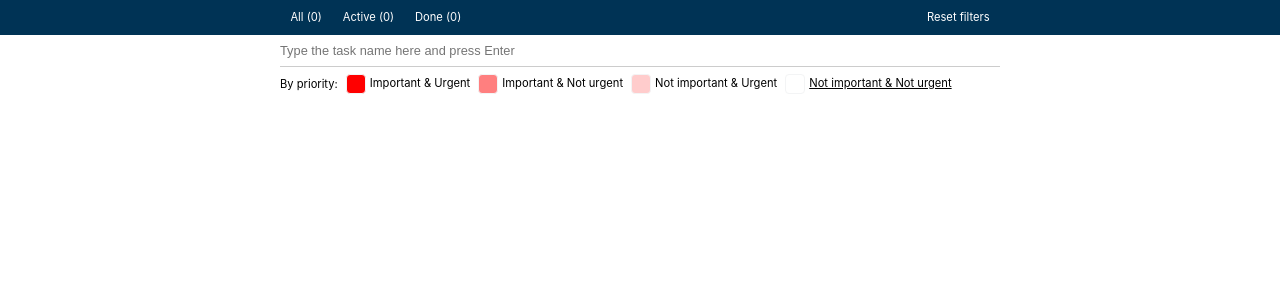
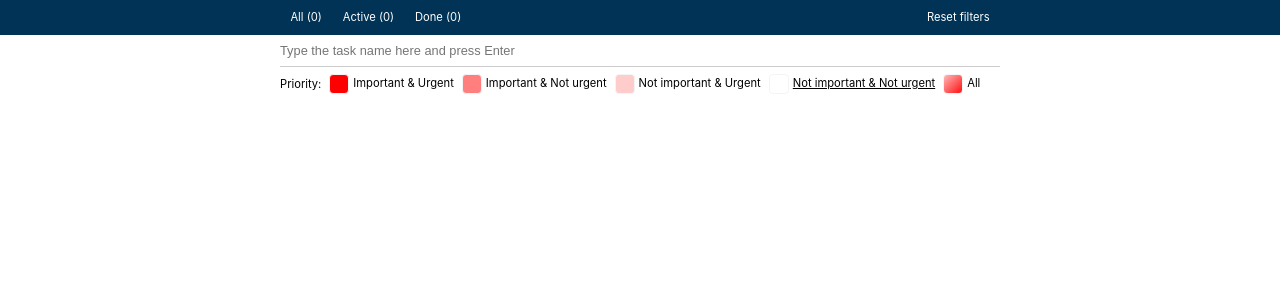
Before and after one commit to atsted/react-todo, a React (Create React App) app: page / in a window 1280 px wide. Shown: the top 300 px of the page. Built offline with nearby package versions, Linux system fonts and the light colour scheme.

Commit message:
Add 'all' button to priority filter

```diff
--- a/src/components/Todo/Todo.css
+++ b/src/components/Todo/Todo.css
@@ -41,6 +41,17 @@
   border-radius: 4px;
   border: 1px solid #f3f4f5;
 }
+@keyframes bg {
+  0% { background-position: 0% 0%; }
+  33% { background-position: 0% 100%; }
+  66% { background-position: 100% 100%; }
+  100% { background-position: 0% 100%; }
+}
+.todo__priority_-1:before {
+  background: linear-gradient(135deg, white, red);
+  background-size: 200%;
+  animation: bg 10s ease infinite
+}
 .todo__priority_1:before {
   background: rgba(255, 0, 0, .2)
 }
--- a/src/components/TodoPriorityFilter/TodoPriorityFilter.js
+++ b/src/components/TodoPriorityFilter/TodoPriorityFilter.js
@@ -10,7 +10,8 @@ class TodoPriorityFilter extends Component {
         { value: 3, text: 'Important & Urgent' },
         { value: 2, text: 'Important & Not urgent' },
         { value: 1, text: 'Not important & Urgent' },
-        { value: 0, text: 'Not important & Not urgent' }
+        { value: 0, text: 'Not important & Not urgent' },
+        { value: -1, text: 'All' }
       ]
     }
   }
@@ -19,7 +20,7 @@ class TodoPriorityFilter extends Component {
     visibility = visibility.toLowerCase()
     return (
       <div className="todo__priorities">
-        <p>By priority: </p>
+        <p>Priority: </p>
         { this.state.filters.map(e => {
             const href = `/${visibility}/${e.value}`
             let className = `todo__priority todo__priority_${e.value}`
```
